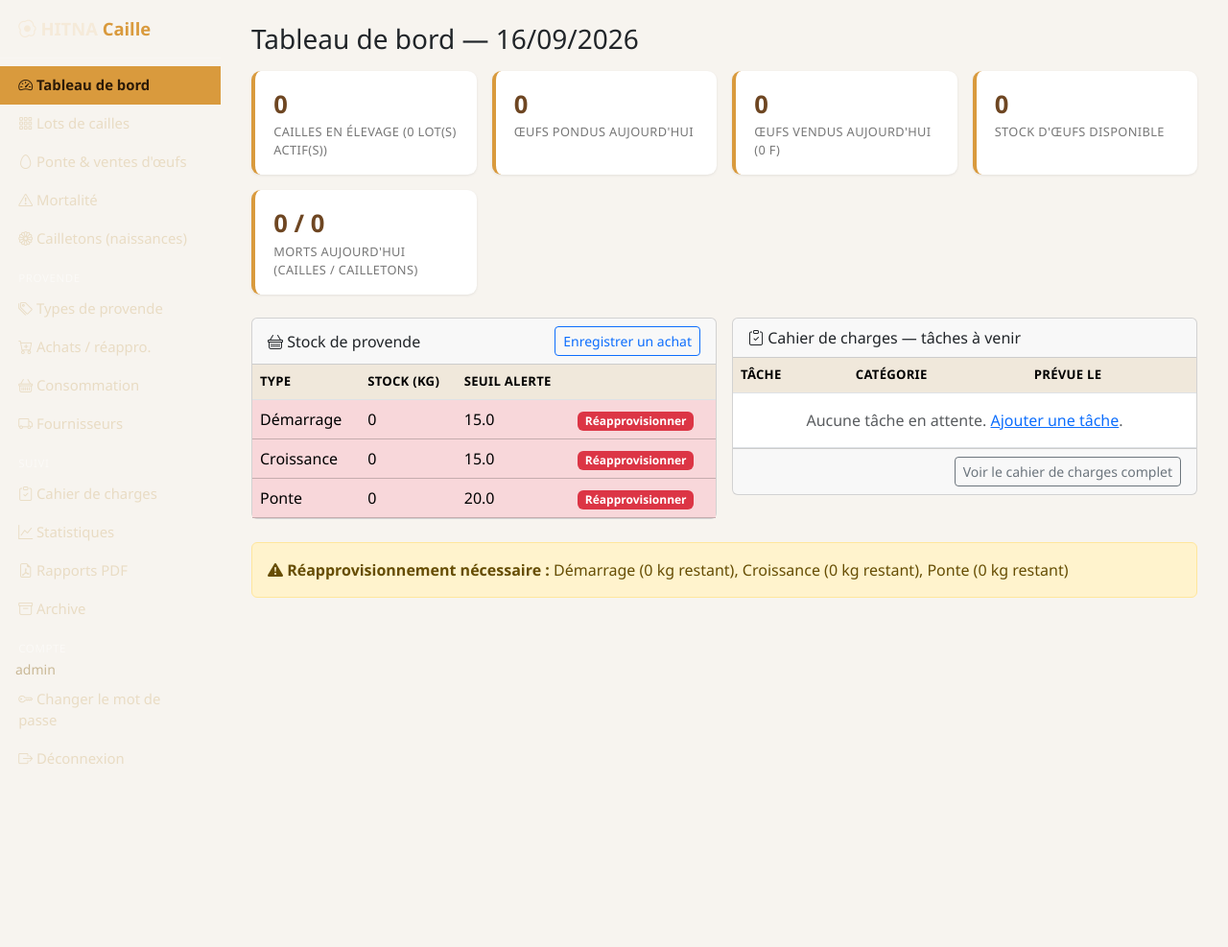
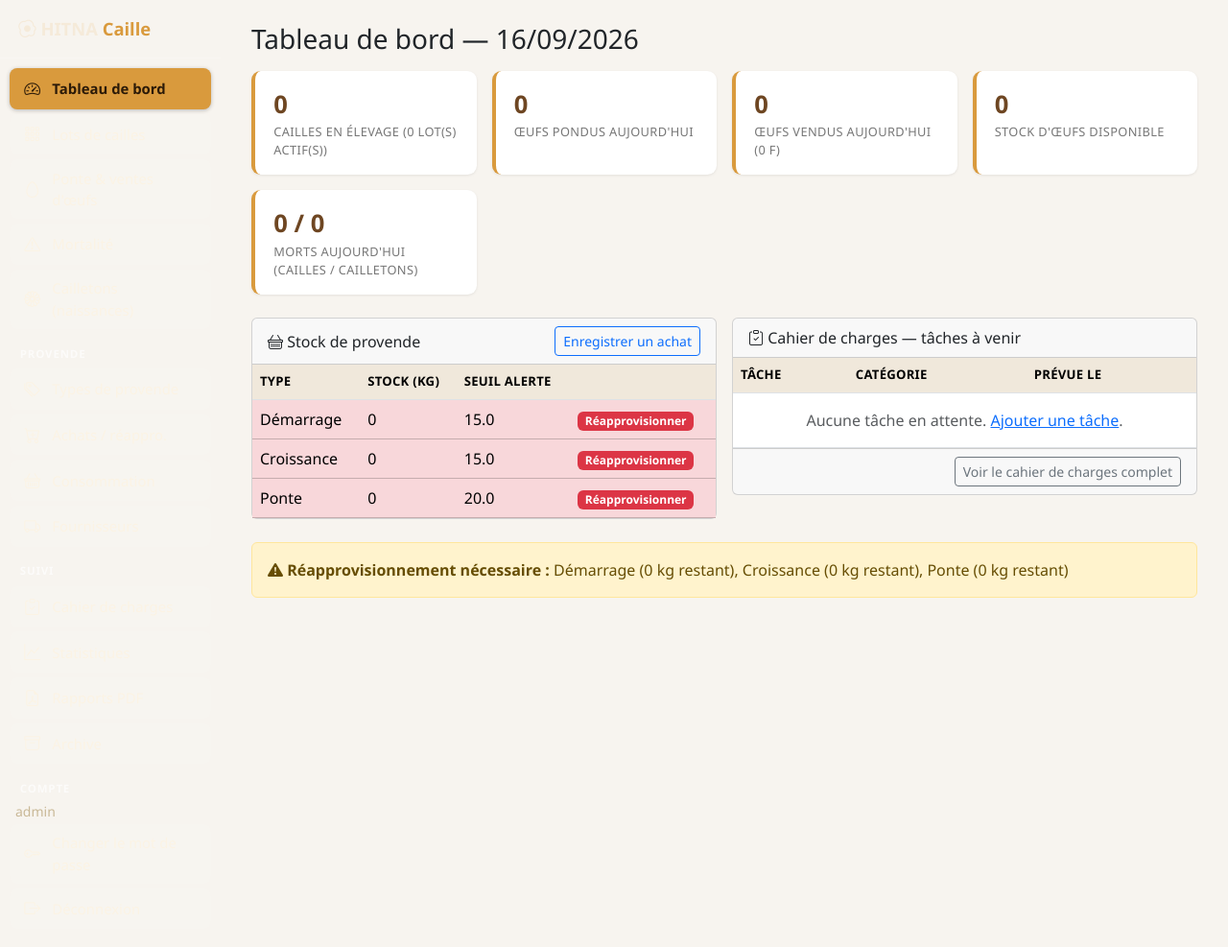
Before and after one commit to Delkatonne/caille-management, a Flask app: page /caille/ in a window 1280 px wide. Shown: the whole page at 96% size. Before the commit the page ends 796 px from the top, so only its background shows below. Run offline with Flask 3, Linux system fonts and the light colour scheme; a user stored in the database is signed in; data comes from the database, SQL or seed files in the repository; data that the repository does not hold is empty.

Commit message:
plus de style

```diff
--- a/static/caille/style.css
+++ b/static/caille/style.css
@@ -29,24 +29,42 @@ body {
 .sidebar-brand span { color: var(--caille-accent); }
 
 .caille-sidebar a {
-  display: block;
-  padding: .55rem 1.2rem;
-  color: #e9dcc4;
+  display: flex;
+  align-items: center;
+  gap: .7rem;
+  margin: .15rem .65rem;
+  padding: .55rem .85rem;
+  border-radius: .5rem;
+  color: #fbf3e4;
   text-decoration: none;
   font-size: .93rem;
+  font-weight: 500;
+  background: rgba(255,255,255,.05);
+  transition: background-color .15s ease, color .15s ease;
 }
-.caille-sidebar a:hover { background: rgba(255,255,255,.08); }
+.caille-sidebar a i {
+  font-size: 1.05rem;
+  width: 1.2rem;
+  text-align: center;
+  flex-shrink: 0;
+}
+.caille-sidebar a:hover {
+  background: rgba(255,255,255,.16);
+  color: #ffffff;
+}
 .caille-sidebar a.active {
   background: var(--caille-accent);
   color: #2b1a08;
-  font-weight: 600;
+  font-weight: 700;
+  box-shadow: 0 1px 4px rgba(0,0,0,.25);
 }
 .sidebar-group {
-  padding: .8rem 1.2rem .2rem;
+  padding: .9rem 1.3rem .3rem;
   font-size: .72rem;
   text-transform: uppercase;
-  letter-spacing: .05em;
-  color: rgba(255,255,255,.5);
+  letter-spacing: .07em;
+  font-weight: 700;
+  color: rgba(255,255,255,.65);
 }
 
 .caille-content {
```
